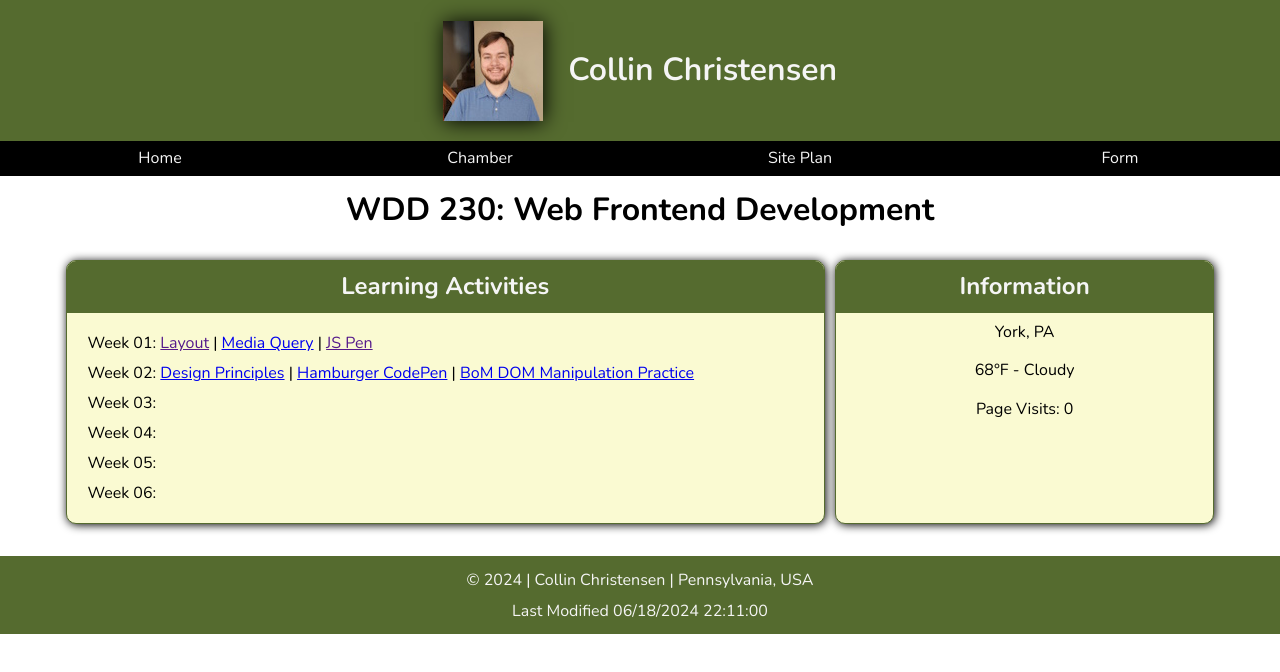
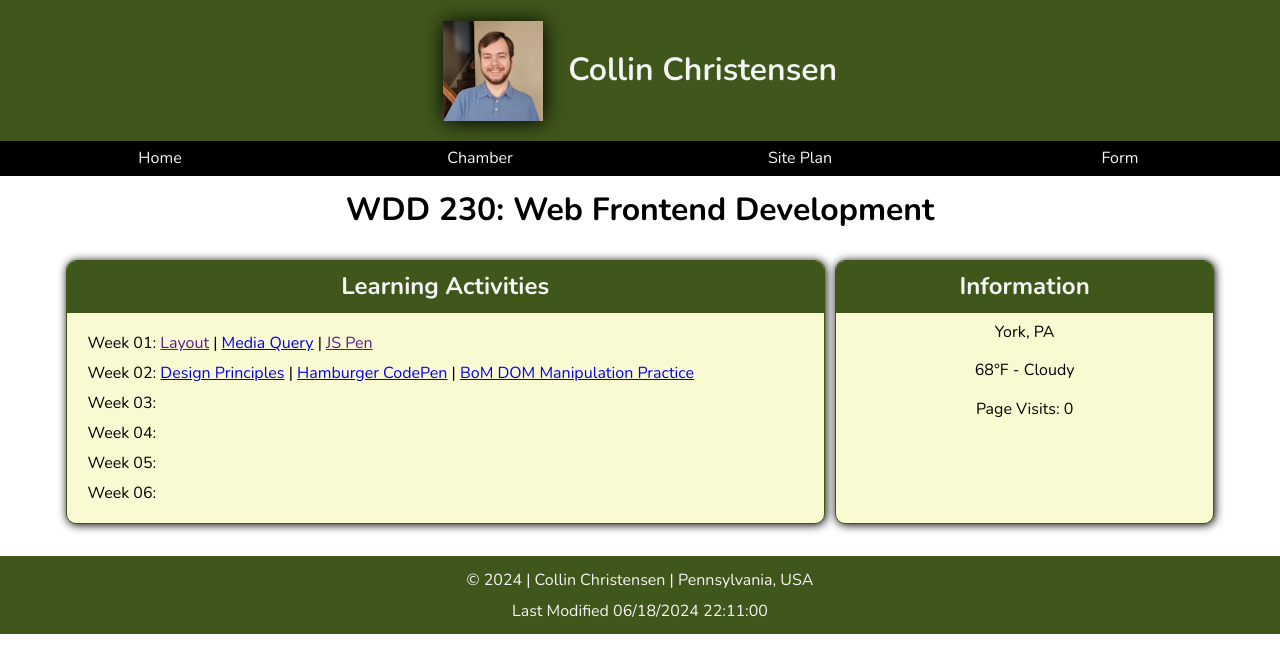
Before and after one commit to collintegral/wdd230, a plain HTML site: page index.html in a window 1280 px wide. Drawn offline with nearby package versions, Linux system fonts and the light colour scheme.

Commit message:
improved accessibility colors

```diff
--- a/styles/base.css
+++ b/styles/base.css
@@ -6,7 +6,7 @@
 }
 
 header {
-    background-color: darkolivegreen;
+    background-color: #40571b;
     padding: .5rem;
     display: flex;
     align-items: center;
@@ -61,7 +61,7 @@ main h1 {
 }
 
 .mainparent section {
-    border: 1px solid darkolivegreen;
+    border: 1px solid #40571b;
     background-color: lightgoldenrodyellow;
     border-radius: 10px;
     overflow: hidden;
@@ -70,7 +70,7 @@ main h1 {
 }
 
 .mainparent h2 {
-    background-color: darkolivegreen;
+    background-color: #40571b;
     color: whitesmoke;
     display: block;
     text-align: center;
@@ -95,7 +95,7 @@ main h1 {
 }
 
 footer {
-    background-color: darkolivegreen;
+    background-color: #40571b;
     padding: .5rem;
     color: whitesmoke;
 }
```
